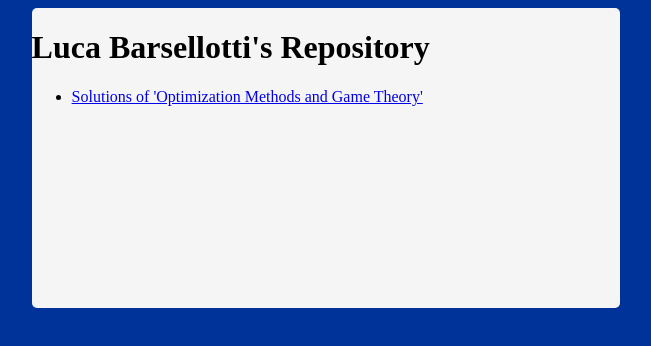
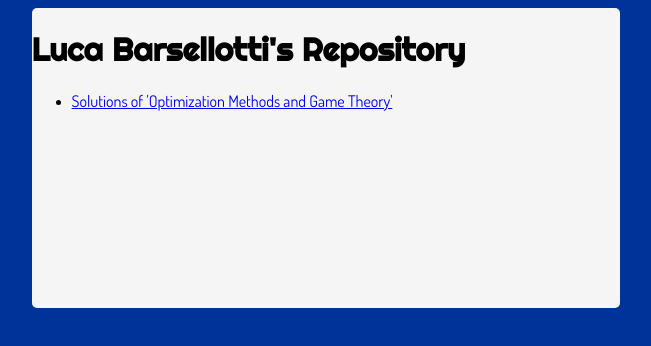
Before and after one commit to lucabarsellotti/lucabarsellotti2.github.io, a plain HTML site: page index.html in a window 1280 px wide. Shown: the whole page, without its empty margins (314-965 px from the left). Drawn offline with Linux system fonts and the light colour scheme; files whose address does not match are found by name.

Commit message:
Update index.css

```diff
--- a/css/index.css
+++ b/css/index.css
@@ -22,9 +22,9 @@ body{
 }
 
 h1{
-	font: Righteous;
+	font-family: Righteous;
 }
 
 a{
-	font: Dosis;
+	font-family: Dosis;
 }
```
